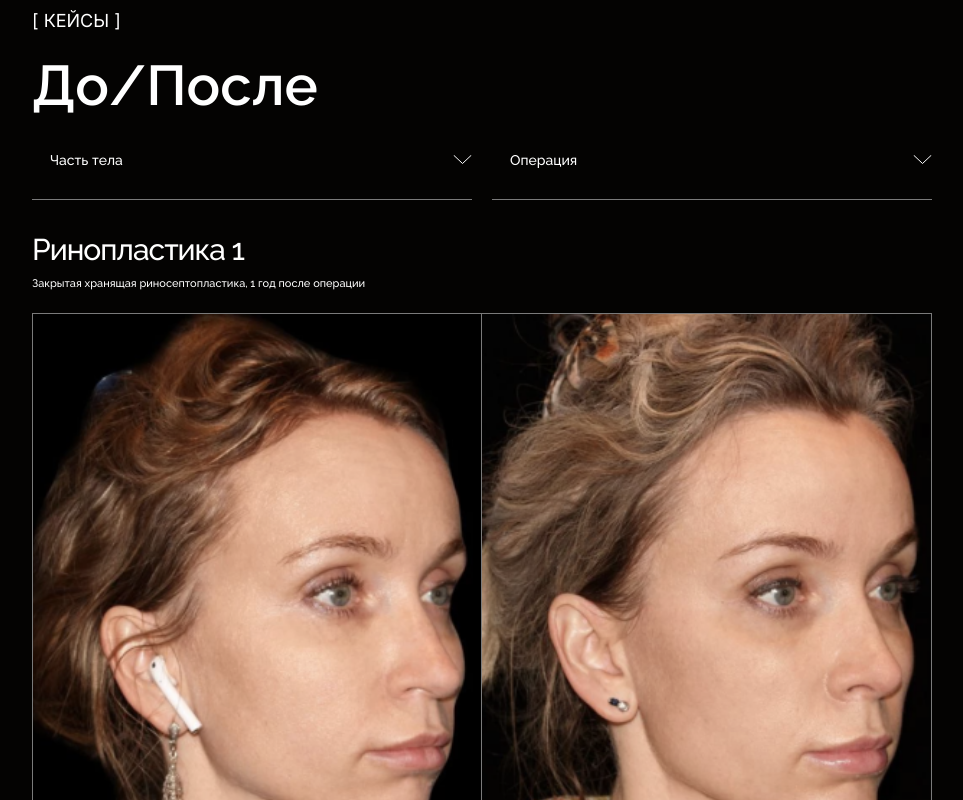
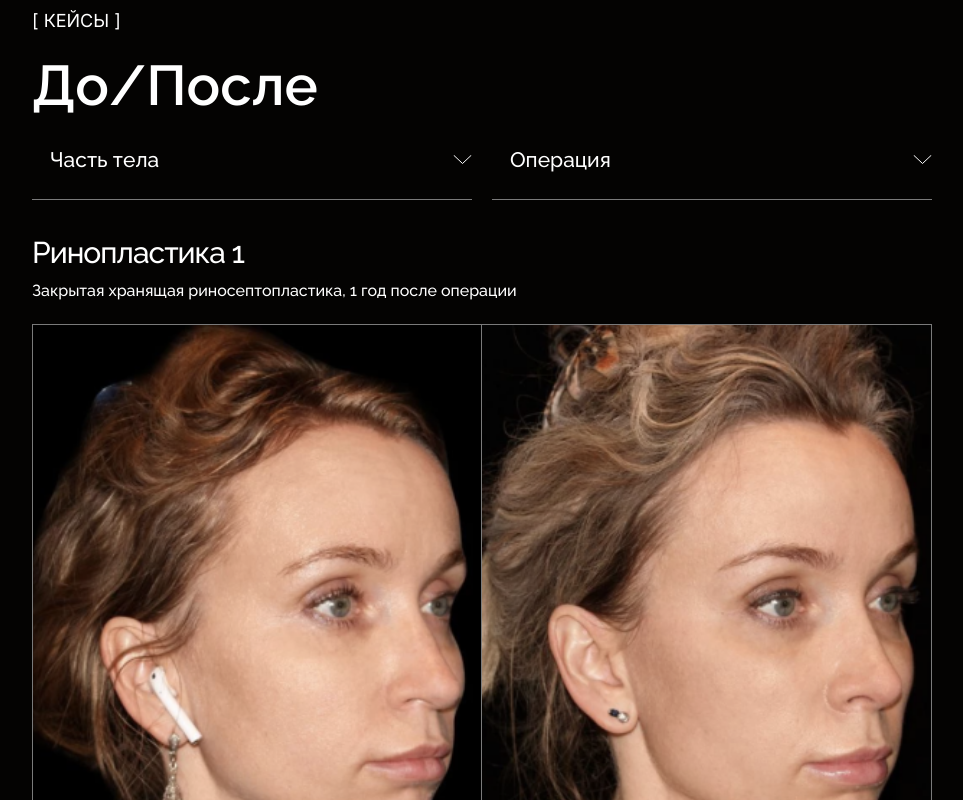
Before and after one commit to IDSAD-XL/bragiliev, a Next.js app: page / in a window 1280 px wide. Shown: the part 2000-2800 px from the top of the page, without its empty margins (158-1121 px from the left). Built offline with nearby package versions, Linux system fonts and the light colour scheme.

Commit message:
slider block

```diff
--- a/src/components/elements/Results.tsx
+++ b/src/components/elements/Results.tsx
@@ -1,4 +1,4 @@
-import React, { useEffect, useState } from 'react'
+import React, { useCallback, useEffect, useState } from 'react'
 import Select, {
   ISelectContent,
   ISelectVariant,
@@ -39,33 +39,87 @@ const Results: React.FC<IResults> = ({
   selects = [],
   results,
 }) => {
-  const [activePart, setActivePart] = useState<number | null>(null)
-  const [, setActiveOperation] = useState<number>()
-  const [filteredOperation, setFilteredOperation] = useState<ISelectVariant[]>(
-    selects[1].variants
+  const [activePart, setActivePart] = useState<ISelectVariant | null>(null)
+  const [activeOperation, setActiveOperation] = useState<ISelectVariant | null>(
+    null
+  )
+  const [filteredOperations, setFilteredOperations] = useState<
+    ISelectVariant[]
+  >(selects[1].variants)
+
+  const [filteredResults, setFilteredResults] = useState<
+    IResultsSlides[] | null
+  >(results)
+
+  const changePart = (val: ISelectVariant) => {
+    setActivePart(val)
+    setActiveOperation(null)
+  }
+
+  const changeOperation = useCallback(
+    (val: ISelectVariant) => {
+      const findDep = val?.dependencies?.find(({ key }) => key === 'part')
+      if (findDep) {
+        if (activePart?.id !== findDep.id) {
+          const findValue = selects[0].variants.find(
+            ({ id }) => id === findDep.id
+          )
+          if (findValue) setActivePart(findValue)
+        }
+      }
+      setActiveOperation(val)
+    },
+    [activePart, selects]
   )
 
-  const changePart = (val: ISelectVariant) => {
-    setActivePart(val.id)
+  const filter = useCallback(
+    (part: number | null | undefined, operation: number | null | undefined) => {
+      let filter, result
+      if (part && operation) {
+        filter = (item: IResultsSlides) => {
+          return (
+            item.dependencies.find((dep) => dep.key === 'operation')?.id ===
+            operation
+          )
+        }
+      } else if (part) {
+        filter = (item: IResultsSlides) => {
+          return (
+            item.dependencies.find((dep) => dep.key === 'part')?.id === part
+          )
+        }
       }
 
-  const changeOperation = (val: ISelectVariant) => {
-    setActiveOperation(val.id)
+      if (filter) {
+        result = results.filter(filter)
+      } else {
+        result = results
       }
+      return result
+    },
+    [results]
+  )
 
   useEffect(() => {
-    let filteredOperations = []
+    let filteredOperations
     if (activePart === null) {
       filteredOperations = selects[1].variants
     } else {
       filteredOperations = selects[1].variants.filter((variant) =>
         variant.dependencies?.some(
-          (dep) => dep.key === 'part' && dep.id === activePart
+          (dep) => dep.key === 'part' && dep.id === activePart.id
         )
       )
     }
-    setFilteredOperation(filteredOperations)
-  }, [activePart, selects])
+
+    setFilteredOperations(filteredOperations)
+
+    const filteredSlides = filter(activePart?.id, activeOperation?.id)
+
+    if (filteredSlides) {
+      setFilteredResults(filteredSlides?.length > 0 ? filteredSlides : null)
+    }
+  }, [activePart, activeOperation, selects, filter])
 
   return (
     <div
@@ -74,19 +128,21 @@ const Results: React.FC<IResults> = ({
       <div className="container pb-[60px] pt-[60px] md:pb-[90px] dsk:pb-[120px] dsk:pt-[90px]">
         <p className="text-section-title">{name}</p>
         <p className="title2 mt-[20px]">{title}</p>
-        <div className="grid w-full grid-cols-1 gap-x-[20px] md:grid-cols-2 dsk:grid-cols-4">
+        <div className="z-10 grid w-full grid-cols-1 gap-x-[20px] lg:grid-cols-2 dsk:grid-cols-4">
           <div>
             <Select
               variants={selects[0].variants}
               placeholder={selects[0].placeholder}
               onChange={changePart}
+              value={activePart}
             />
           </div>
           <div>
             <Select
-              variants={filteredOperation}
+              variants={filteredOperations}
               placeholder={selects[1].placeholder}
               onChange={changeOperation}
+              value={activeOperation}
             />
           </div>
           <div className="hidden dsk:block"></div>
@@ -96,7 +152,7 @@ const Results: React.FC<IResults> = ({
             </div>
           </div>
         </div>
-        <div className="mt-[27px]">
+        <div className="mt-[30px] dsk:mt-[27px]">
           <Swiper
             slidesPerView={1}
             modules={[Navigation, Scrollbar]}
@@ -107,14 +163,17 @@ const Results: React.FC<IResults> = ({
             }}
             scrollbar={{ el: '.swiper-custom-scrollbar', draggable: true }}
           >
-            {results.map((res) => {
+            {!!filteredResults &&
+              filteredResults.map((res) => {
                 return (
                   <SwiperSlide key={res.id}>
-                  <p className="title5">{res.title}</p>
-                  <p className="text-light mt-[5px]">{res.subtitle}</p>
+                    <p className="title5 !text-[30px]">{res.title}</p>
+                    <p className="text-light mt-[5px] !text-[14px] !leading-[22px] md:!text-[16px] dsk:!text-[14px]">
+                      {res.subtitle}
+                    </p>
                     <div className="mt-[22px] flex min-h-[450px] w-full gap-[20px]">
-                    <div className="flex flex-[100%] flex-grow-0 border-1 border-half-white dsk:flex-[50%]">
-                      <div className="relative aspect-[314/459] h-full flex-[50%] flex-grow-0 border-r-1 border-half-white">
+                      <div className="flex flex-[100%] flex-grow-0 flex-wrap border-1 border-half-white md:flex-nowrap dsk:flex-[50%]">
+                        <div className="relative aspect-[300/332] flex-[100%] flex-grow-0 border-b-1 border-half-white md:aspect-[314/459] md:h-full md:flex-[50%] md:border-b-0 md:border-r-1">
                           <Image
                             className="object-cover object-center"
                             src={res.images.before1}
@@ -122,7 +181,7 @@ const Results: React.FC<IResults> = ({
                             fill={true}
                           />
                         </div>
-                      <div className="relative aspect-[314/459] h-full flex-[50%] flex-grow-0">
+                        <div className="relative aspect-[300/332] flex-[100%] flex-grow-0 md:aspect-[314/459] md:h-full md:flex-[50%]">
                           <Image
                             className="object-cover object-center"
                             src={res.images.after1}
@@ -153,7 +212,10 @@ const Results: React.FC<IResults> = ({
                   </SwiperSlide>
                 )
               })}
-            <div className="relative mt-[42px] flex w-full items-center justify-between gap-[30px]">
+            {!filteredResults && (
+              <p className="text-medium text-white">Ничего не найдено</p>
+            )}
+            <div className="relative mt-[42px] flex w-full items-center justify-between gap-[10px] dsk:gap-[30px]">
               <button className="swiper-custom-prev border-0 bg-none">
                 <svg
                   width="10"
@@ -165,7 +227,7 @@ const Results: React.FC<IResults> = ({
                   <path
                     d="M9 17.5L1 9L9 0.5"
                     stroke="white"
-                    stroke-linecap="round"
+                    strokeLinecap="round"
                   />
                 </svg>
               </button>
@@ -181,10 +243,17 @@ const Results: React.FC<IResults> = ({
                   <path
                     d="M1 18L9 9.5L1 1"
                     stroke="white"
-                    stroke-linecap="round"
+                    strokeLinecap="round"
                   />
                 </svg>
               </button>
+            </div>
+            <div className="mt-[30px] flex justify-center md:mt-[60px]">
+              <div className="block dsk:hidden">
+                <div className="button1 flex h-[60px] w-[300px] items-center justify-center md:h-[80px]">
+                  <span className="link-plus no-underline">Все кейсы</span>
+                </div>
+              </div>
             </div>
           </Swiper>
         </div>
--- a/src/components/elements/Select.tsx
+++ b/src/components/elements/Select.tsx
@@ -1,9 +1,9 @@
-import React, { useState } from 'react'
-import { Listbox, Transition } from '@headlessui/react'
+import React from 'react'
+import { Listbox } from '@headlessui/react'
 
 export interface ISelectVariantDependence {
   id: number
-  key: string
+  key: 'part' | 'operation'
 }
 
 export interface ISelectVariant {
@@ -18,6 +18,7 @@ export interface ISelectContent {
 }
 
 export interface ISelect extends ISelectContent {
+  value: ISelectVariant | null
   onChange?: (val: ISelectVariant) => void
 }
 
@@ -25,23 +26,19 @@ const Select: React.FC<ISelect> = ({
   variants = [],
   placeholder,
   onChange,
+  value,
 }) => {
-  const [selectedPerson, setSelectedPerson] = useState<ISelectVariant | null>(
-    null
-  )
-
   const handleChange = (value: ISelectVariant) => {
-    setSelectedPerson(value)
     if (onChange) {
       onChange(value)
     }
   }
 
   return (
-    <Listbox value={selectedPerson} onChange={handleChange}>
+    <Listbox value={value} onChange={handleChange}>
       <div className="relative">
-        <Listbox.Button className="text-regular flex h-[80px] w-full items-center justify-between border-b-1 border-half-white pl-[18px] text-left">
-          <span>{selectedPerson ? selectedPerson.name : placeholder}</span>
+        <Listbox.Button className="text-regular z-10 flex h-[80px] w-full items-center justify-between border-b-1 border-half-white pl-[18px] text-left md:!text-[21px] dsk:!text-[14px]">
+          <span>{value ? value.name : placeholder}</span>
           <span className="transition-transform ui-open:rotate-180">
             <svg
               width="19"
@@ -58,15 +55,7 @@ const Select: React.FC<ISelect> = ({
             </svg>
           </span>
         </Listbox.Button>
-        <Transition
-          enter="transition duration-100 ease-out"
-          enterFrom="transform scale-95 opacity-0"
-          enterTo="transform scale-100 opacity-100"
-          leave="transition duration-75 ease-out"
-          leaveFrom="transform scale-100 opacity-100"
-          leaveTo="transform scale-95 opacity-0"
-        >
-          <Listbox.Options className="text-regular absolute top-[100%] max-h-[300px] w-full overflow-auto bg-dark">
+        <Listbox.Options className="text-regular absolute top-[100%] z-10 max-h-[300px] w-full overflow-auto bg-dark">
           {variants.length > 0 &&
             variants.map((variant) => (
               <Listbox.Option
@@ -78,7 +67,6 @@ const Select: React.FC<ISelect> = ({
               </Listbox.Option>
             ))}
         </Listbox.Options>
-        </Transition>
       </div>
     </Listbox>
   )
--- a/src/mock/main.ts
+++ b/src/mock/main.ts
@@ -383,6 +383,69 @@ export const mainContent: IMainContent = {
           },
         ],
       },
+      {
+        id: 6,
+        title: 'Операция лицо 2 (1)',
+        subtitle: 'Закрытая хранящая риносептопластика, 1 год после операции',
+        images: {
+          before1: '/assets/main-res-1.png',
+          before2: '/assets/main-res-1.png',
+          after1: '/assets/main-res-2.png',
+          after2: '/assets/main-res-2.png',
+        },
+        dependencies: [
+          {
+            id: 1,
+            key: 'part',
+          },
+          {
+            id: 2,
+            key: 'operation',
+          },
+        ],
+      },
+      {
+        id: 7,
+        title: 'Операция лицо 2 (2)',
+        subtitle: 'Закрытая хранящая риносептопластика, 1 год после операции',
+        images: {
+          before1: '/assets/main-res-1.png',
+          before2: '/assets/main-res-1.png',
+          after1: '/assets/main-res-2.png',
+          after2: '/assets/main-res-2.png',
+        },
+        dependencies: [
+          {
+            id: 1,
+            key: 'part',
+          },
+          {
+            id: 2,
+            key: 'operation',
+          },
+        ],
+      },
+      {
+        id: 8,
+        title: 'Операция лицо 2 (3)',
+        subtitle: 'Закрытая хранящая риносептопластика, 1 год после операции',
+        images: {
+          before1: '/assets/main-res-1.png',
+          before2: '/assets/main-res-1.png',
+          after1: '/assets/main-res-2.png',
+          after2: '/assets/main-res-2.png',
+        },
+        dependencies: [
+          {
+            id: 1,
+            key: 'part',
+          },
+          {
+            id: 2,
+            key: 'operation',
+          },
+        ],
+      },
     ],
   },
 }
--- a/src/styles/elements/_swiper.scss
+++ b/src/styles/elements/_swiper.scss
@@ -5,9 +5,12 @@
   bottom: unset !important;
   left: unset !important;
   position: relative !important;
-  width: calc(100% - 60px) !important;
+  width: calc(100% - 20px) !important;
   & > * {
     background-color: #FFFFFF !important;
     height: 2px !important;
   }
+  @include md(md) {
+    width: calc(100% - 60px) !important;
+  }
 }
```
Lines whose indentation alone changed are shown as unchanged.
